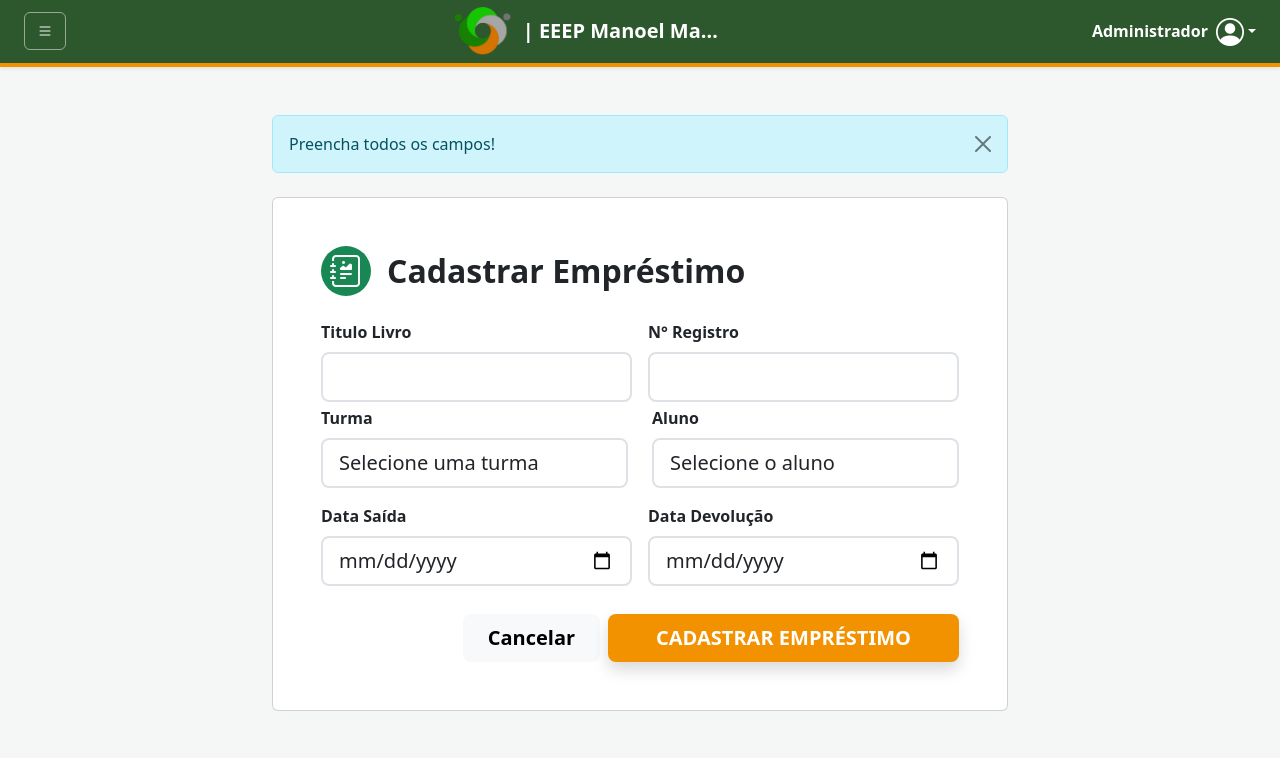
After one commit to EmillySilva1017/Projeto-Sistema-Biblioteca-3B, a PHP site: page /emprestimos/cadastro_emprest.php in a window 1280 px wide. The commit adds this page. Shown: the top 758 px of the page. Run offline with PHP 8.4, Linux system fonts and the light colour scheme; a user stored in the database is signed in.

Commit message:
Desenvolvimento frontend da tela de emprestimos - MIGUEL

```diff
--- /dev/null
+++ b/emprestimos/cadastro_emprest.php
@@ -0,0 +1,98 @@
+<?php session_start(); ?>
+<!DOCTYPE html>
+<html lang="en">
+
+<head>
+    <meta charset="UTF-8">
+    <meta name="author" content="Muhamad Nauval Azhar">
+    <meta name="viewport" content="width=device-width,initial-scale=1">
+    <meta name="description" content="This is a login page template based on Bootstrap 5">
+    <title>Cadastro de Empréstimo</title>
+    <!-- Bootstrap -->
+    <link href="https://cdn.jsdelivr.net/npm/bootstrap@5.3.0/dist/css/bootstrap.min.css" rel="stylesheet">
+    <!-- Fonte -->
+    <link href="https://fonts.googleapis.com/css2?family=Poppins:wght@300;400;600&display=swap" rel="stylesheet">
+    <!-- Ícones -->
+    <link rel="stylesheet" href="https://cdn.jsdelivr.net/npm/bootstrap-icons@1.11.1/font/bootstrap-icons.css">
+</head>
+
+<body>
+    <?php include('../includes/menu.php'); ?>
+
+    <main class="container py-5">
+        <div class="row justify-content-center">
+            <div class="col-md-8">
+                <?php if (isset($_SESSION['mensagem'])): ?>
+                    <div class="alert alert-info alert-dismissible fade show mb-4" role="alert">
+                        <?= $_SESSION['mensagem']; ?>
+                        <button type="button" class="btn-close" data-bs-dismiss="alert" aria-label="Close"></button>
+                    </div>
+                    <?php unset($_SESSION['mensagem']); endif; ?>
+                <div class="card card-form p-4 p-md-5">
+                    <div class="d-flex align-items-center mb-4">
+                        <div class="bg-success text-white rounded-circle d-flex align-items-center justify-content-center me-3"
+                            style="width: 50px; height: 50px;">
+                            <i class="bi bi-journal-richtext fs-2"></i>
+                        </div>
+                        <h2 class="fw-bold m-0">Cadastrar Empréstimo</h2>
+                    </div>
+
+                    <form action="cadastro.php" method="POST">
+                        <div class="row g-3">
+                            <div class="col-12 col-md-6 mb-1">
+                                <label class="form-label fw-bold">Titulo Livro</label>
+                                <input type="text" class="form-control form-control-lg border-2" name="titulo" required>
+                            </div>
+                            <div class="col-12 col-md-6 mb-1">
+                                <label class="form-label fw-bold">N° Registro</label>
+                                <input type="text" class="form-control form-control-lg border-2" name="n_registro"
+                                    required>
+                            </div>
+                        </div>
+
+                        <div class="row">
+                            <div class="col-12 col-md-6 mb-3">
+                                <label class="form-label fw-bold">Turma</label>
+                                <select name="turma" id="turma" class="form-control form-control-lg border-2" required>
+                                    <option value="">Selecione uma turma</option>
+                                    <!-- Opções de turmas seriam populadas aqui -->
+                                </select>
+                            </div>
+                            <div class="col-12 col-md-6 mb-3">
+                                <label class="form-label fw-bold">Aluno</label>
+                                <select name="aluno" id="aluno" class="form-control form-control-lg border-2" required>
+                                    <option value="">Selecione o aluno</option>
+                                    <!-- Opções de alunos seriam populadas aqui -->
+                                </select>
+                            </div>
+                        </div>
+
+                        <div class="row g-3">
+                            <div class="col-12 col-md-6 mb-1">
+                                <label class="form-label fw-bold">Data Saída</label>
+                                <input type="date" class="form-control form-control-lg border-2" name="data_saida"
+                                    required>
+                            </div>
+                            <div class="col-12 col-md-6 mb-1">
+                                <label class="form-label fw-bold">Data Devolução</label>
+                                <input type="date" class="form-control form-control-lg border-2" name="data_devolucao"
+                                    required>
+                            </div>
+                        </div>
+
+                        <div class="d-grid gap-2 d-md-flex justify-content-md-end mt-4">
+                            <a href="lista_emprestimo.php" class="btn btn-light btn-lg px-4 fw-bold">Cancelar</a>
+                            <button type="submit" class="btn btn-orange btn-lg px-5 shadow text-uppercase">Cadastrar
+                                Empréstimo</button>
+                        </div>
+
+                    </form>
+                </div>
+            </div>
+        </div>
+    </main>
+
+    <script src="https://cdn.jsdelivr.net/npm/bootstrap@5.3.0/dist/js/bootstrap.bundle.min.js"></script>
+</body>
+
+</html>
--- a/includes/menu.php
+++ b/includes/menu.php
@@ -59,7 +59,7 @@
             <a href="../livros/visualizacao_livro.php" class="nav-link py-3 px-4 border-bottom text-dark">
                 <i class="bi bi-book me-2 text-success"></i> LIVROS
             </a>
-            <a href="../emprestimos/index.php" class="nav-link py-3 px-4 border-bottom text-dark">
+            <a href="../emprestimos/cadastro_emprest.php" class="nav-link py-3 px-4 border-bottom text-dark">
                 <i class="bi bi-journal-check me-2 text-success"></i> EMPRÉSTIMOS
             </a>
             <a href="../turmas/index.php" class="nav-link py-3 px-4 border-bottom text-dark">
```
